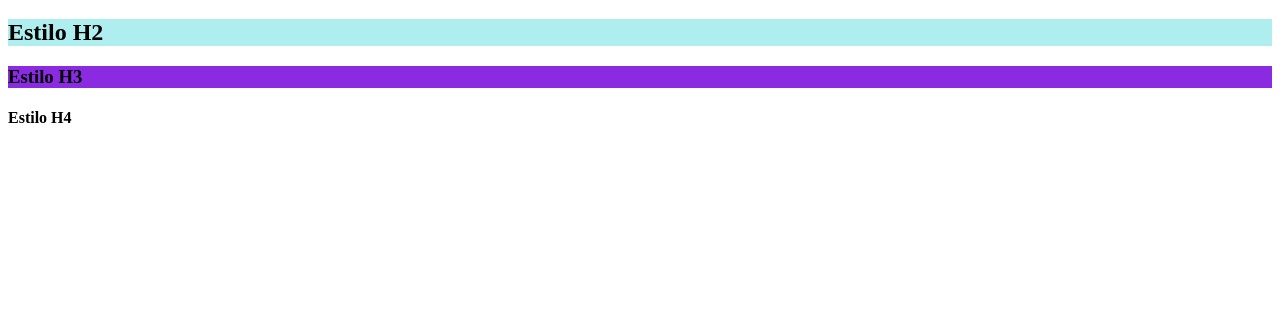
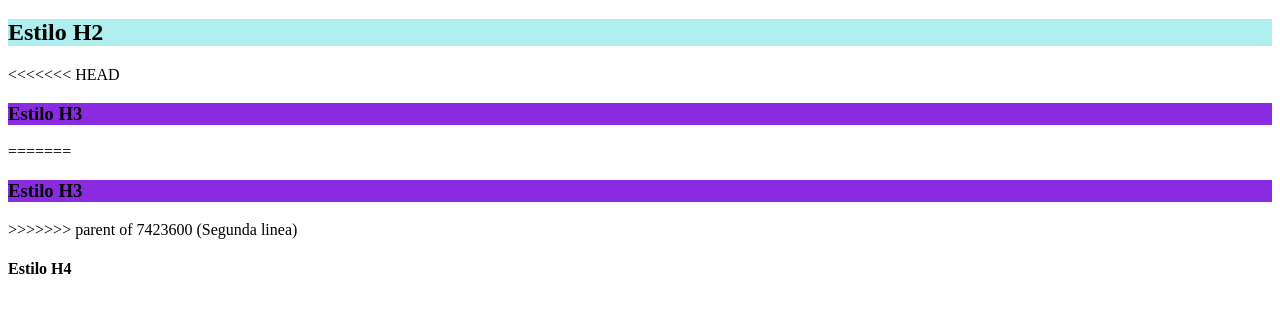
Before and after one commit to LordBat/DAW_Remoto, a plain HTML site: page index.html in a window 1280 px wide. Shown: the part 61-374 px from the top of the page. Drawn offline with Linux system fonts and the light colour scheme.

Commit message:
agregado erroneo

```diff
--- a/index.html
+++ b/index.html
@@ -11,9 +11,15 @@
     <h1>Web_Daw3</h1>
 
     <h2>Estilo H2</h2>
+<<<<<<< HEAD
 
     <h3>Estilo H3</h3>
 
+=======
+
+    <h3>Estilo H3</h3>
+
+>>>>>>> parent of 7423600 (Segunda linea)
     <h4>Estilo H4</h4>
 </body>
 </html>
```
